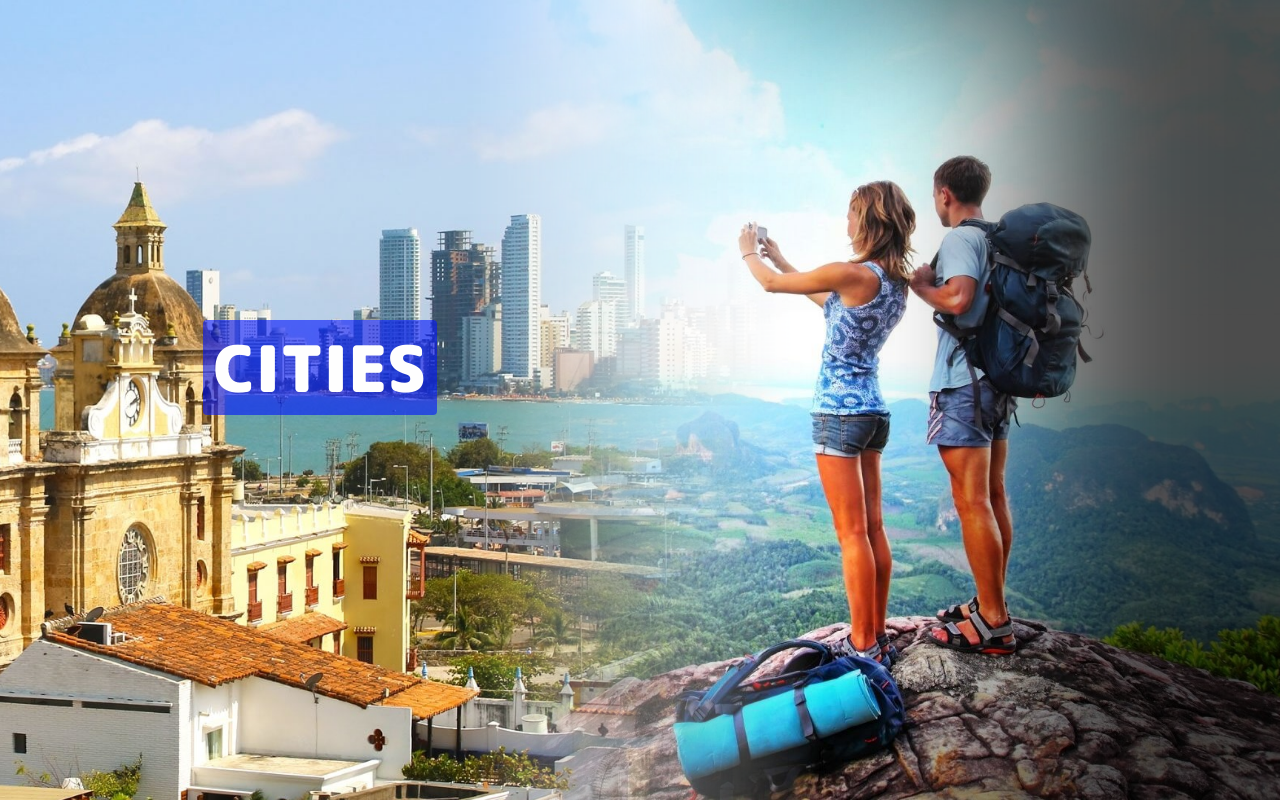
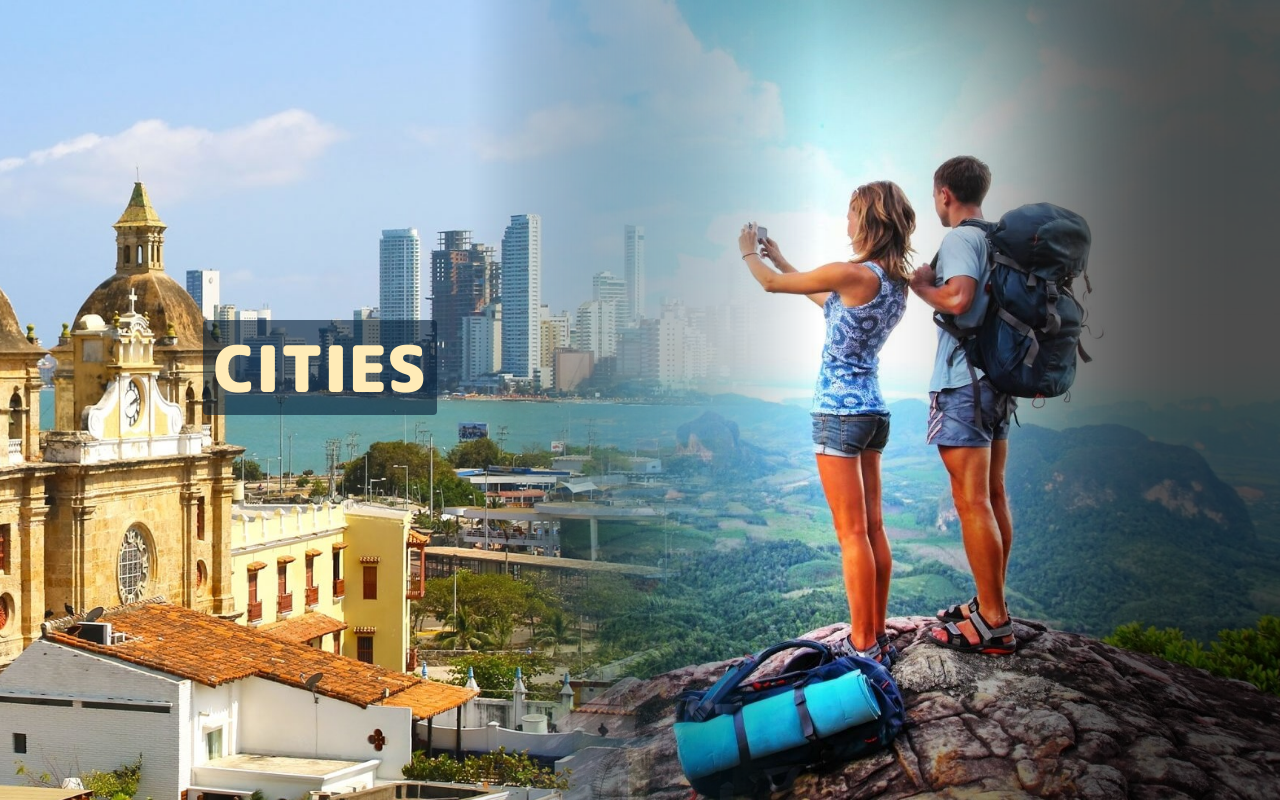
Before and after one commit to Ru-kko/tourist_test, a React (Vite) app in the folder Client/: page / in a window 1280 px wide. Built offline with nearby package versions, Linux system fonts and the light colour scheme; the HTML template or start-up script is replaced by a standard one.

Commit message:
changed color palette

```diff
--- a/Client/src/styles.css
+++ b/Client/src/styles.css
@@ -1,16 +1,17 @@
 @import url("https://fonts.googleapis.com/css2?family=M+PLUS+Rounded+1c:wght@100;300;400;500;700;800;900&family=Rowdies:wght@700&display=swap");
 
 #root {
+  background-color: var(--main);
   overflow: hidden;
   width: 100vw;
   height: 100vh;
 }
 
 :root {
-  --darkness: rgb(0, 20, 255);
-  --white: rgb(254, 254, 254);
-  --blue: rgb(0, 231, 255);
-  --main: rgb(0, 158, 255);
+  --darkness: rgb(4, 28, 50);
+  --white: rgb(255, 235, 183);
+  --blue: rgb(6, 70, 99);
+  --main: rgb(4, 41, 58);
   --black: rgb(30, 31, 31);
 }
 
```
